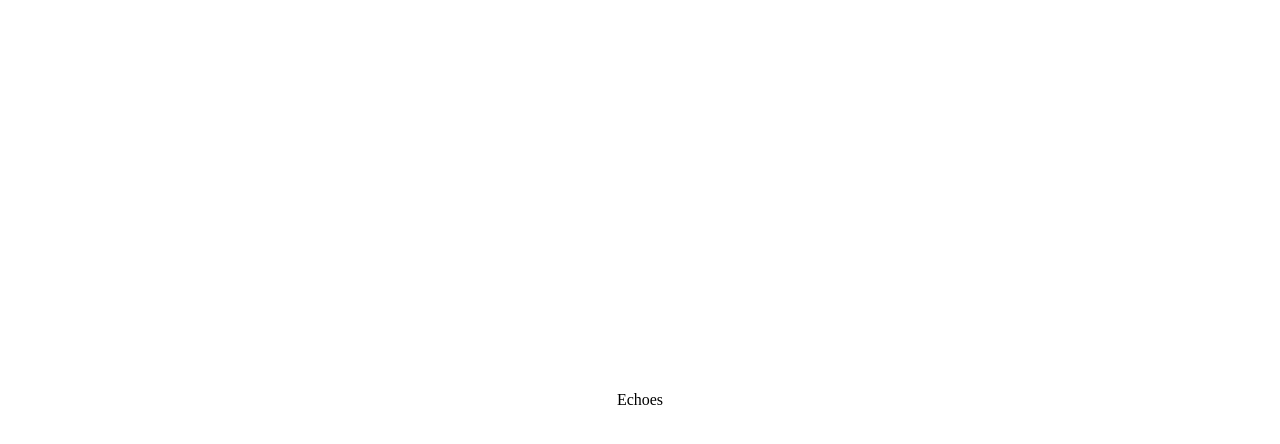
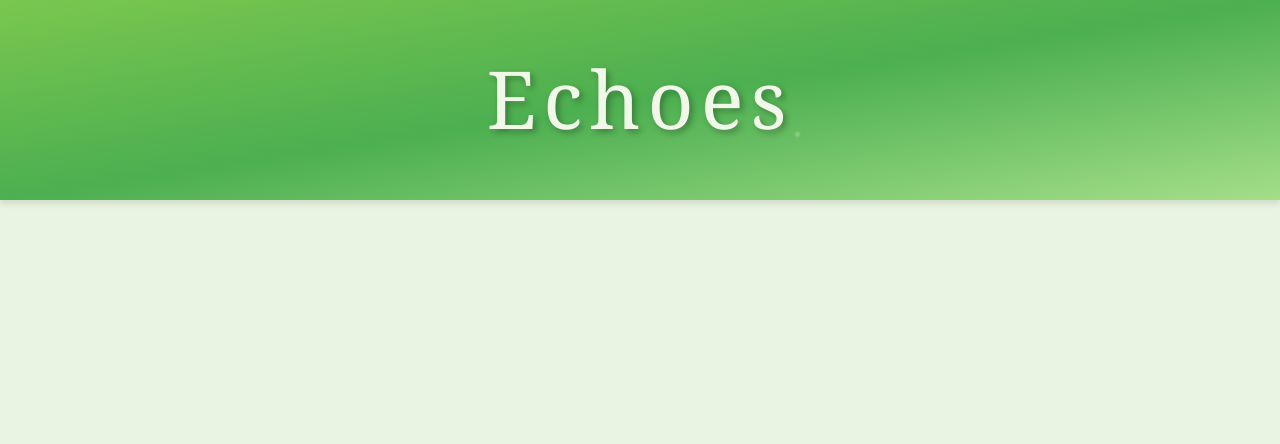
Before and after one commit to Nbenassie42/Nbenassie42-github.io, a plain HTML site: page index.html in a window 1280 px wide. Drawn offline with nearby package versions, Linux system fonts and the light colour scheme.

Commit message:
Début dev

```diff
--- a/CSS/style.css
+++ b/CSS/style.css
@@ -1,10 +1,4 @@
-body {
-    display: flex;
-    justify-content: center;
-    align-items: center;
-    height: 100vh;
-    margin: 0;
-}
+/* Style pour le lien */
 .fade-in-a {
     text-decoration: none;
     font-size: 24px;
@@ -13,7 +7,100 @@ body {
     padding: 10px 20px;
     border-radius: 5px;
 }
-
 a:hover {
     background-color: #0056b3;
 }
+
+/* Configuration globale de la page */
+body, html {
+    margin: 0;
+    padding: 0;
+    font-family: 'Arial', sans-serif;
+    height: 100%;
+    background-color: #eaf4e2;
+}
+
+/* Centrage du contenu dans la page */
+body {
+    display: flex;
+    justify-content: center;
+    align-items: center;
+}
+
+/* Style du header */
+header {
+    top: 0;
+    width: 100%;
+    height: 200px;
+    background: linear-gradient(to bottom right, #7AC74F, #4CAF50, #a4de88); /* dégradé */
+    position: fixed;
+    overflow: hidden;
+    box-shadow: 0 4px 6px rgba(0, 0, 0, 0.1); /* ombre */
+}
+
+/* Style du lien dans le header */
+header a {
+    font-size: 5rem;
+    font-family: 'Georgia', serif;
+    color: #f1f8e9;
+    text-shadow: 3px 3px 6px rgba(0, 0, 0, 0.3);
+    position: absolute;
+    top: 50%;
+    left: 50%;
+    transform: translate(-50%, -50%);
+    z-index: 2;
+    animation: float 6s infinite ease-in-out; /* animation élévation/descente */
+    letter-spacing: 7px;
+    white-space: nowrap; /* pour sécuriser l'animation */
+}
+
+/* l'animation de montée/descente */
+@keyframes float {
+    0%, 100% {
+        transform: translate(-50%, -50%) translateY(0);
+    }
+    50% {
+        transform: translate(-50%, -50%) translateY(-10px);
+    }
+}
+
+/* effet du vent */
+.wind {
+    position: absolute;
+    top: 0;
+    left: 0;
+    width: 100%;
+    height: 100%;
+    pointer-events: none;
+    z-index: 1;
+    overflow: hidden;
+}
+
+.particle {
+    position: absolute;
+    background: rgba(255, 255, 255, 0.2);
+    border-radius: 50%;
+    width: 10px;
+    height: 10px;
+    animation: drift 10s infinite ease-in-out;
+    opacity: 0;
+}
+
+/* particules qui flottent */
+@keyframes drift {
+    0% {
+        transform: translateY(0) translateX(0) scale(0.5);
+        opacity: 0;
+    }
+    10% {
+        opacity: 1;
+    }
+    50% {
+        transform: translateY(-500px) translateX(300px) scale(1);
+        opacity: 0.8;
+    }
+    100% {
+        transform: translateY(-1000px) translateX(600px) scale(0.5);
+        opacity: 0;
+    }
+}
--- a/index.html
+++ b/index.html
@@ -8,6 +8,12 @@
 <body>
 <header>
     <a id="fade-in-a" style="display: none;">Echoes</a>
+    <div class="wind">
+        <div class="particle" style="top: 80%; left: 20%; animation-delay: 0s;"></div>
+        <div class="particle" style="top: 90%; left: 40%; animation-delay: 2s;"></div>
+        <div class="particle" style="top: 85%; left: 60%; animation-delay: 4s;"></div>
+        <div class="particle" style="top: 70%; left: 80%; animation-delay: 6s;"></div>
+    </div>
 </header>
 <div class="div"></div>
 
```
